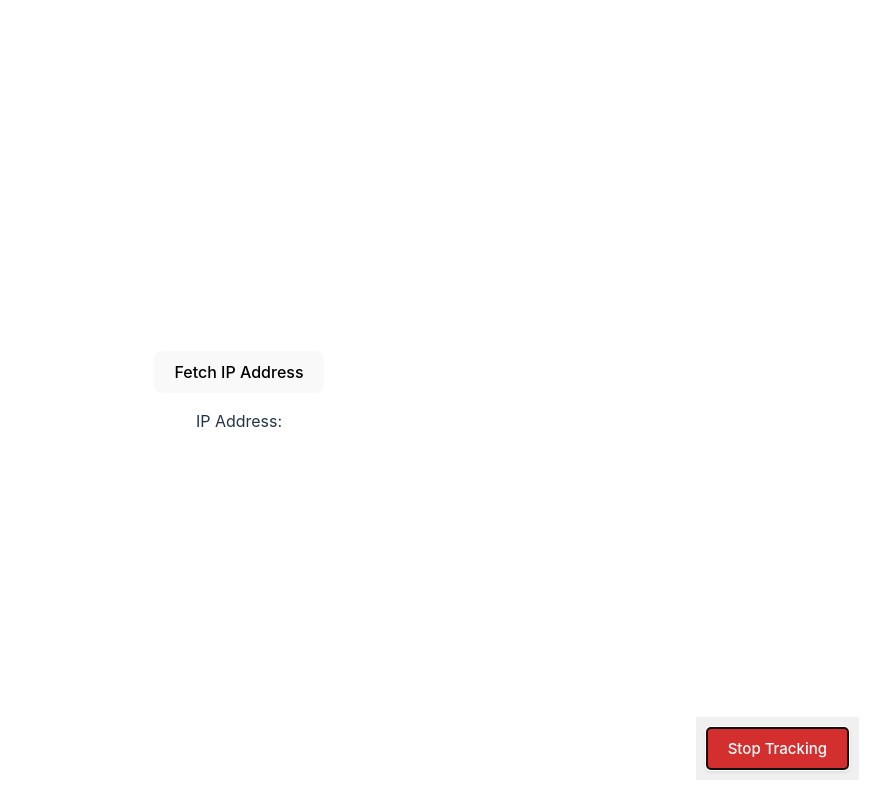
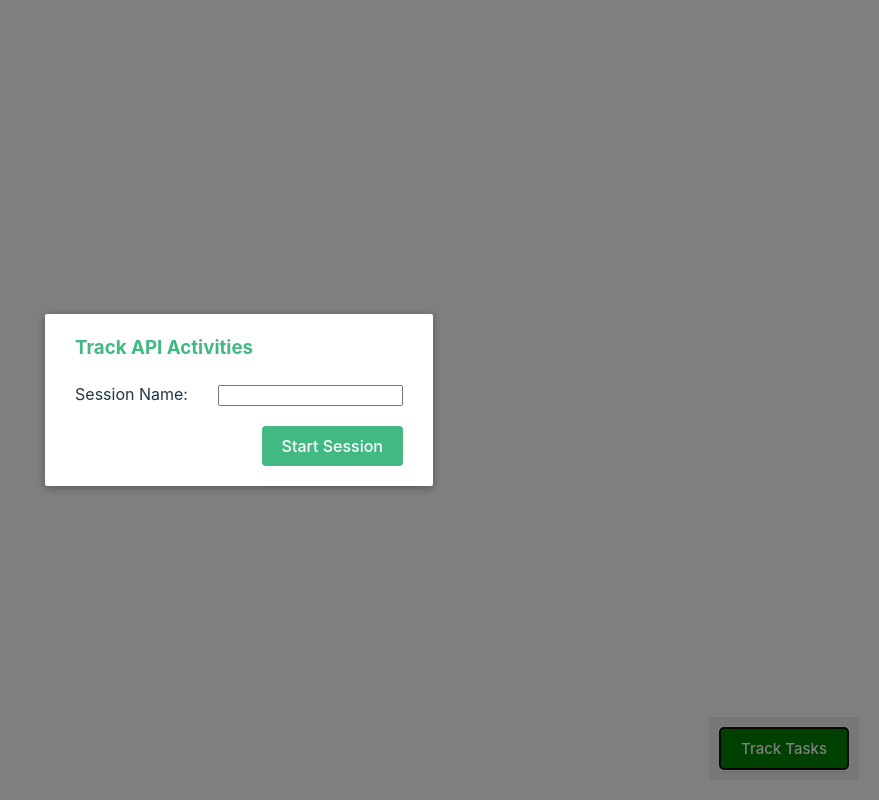
Before and after one commit to charuka-rathnayaka/api-tracker, a Vue app: page / in a window 1280 px wide. Both pictures are taken after a click on the button "Track Tasks". Shown: the whole page, without its empty margins (401-1280 px from the left). Built offline with nearby package versions, Linux system fonts and the light colour scheme; no server answers.

Commit message:
adding modal

```diff
--- a/index.html
+++ b/index.html
@@ -42,7 +42,7 @@
 
               // Set the user ID using the retrieved IP address
 
-              _paq.push(['setUserId', clientIPAddress]);
+              // _paq.push(['setUserId', clientIPAddress]);
 
               var d = document, g = d.createElement('script'), s = d.getElementsByTagName('script')[0];
               g.async = true; g.src = u + 'matomo.js'; s.parentNode.insertBefore(g, s);
--- a/package.json
+++ b/package.json
@@ -28,7 +28,7 @@
     "test": "exit 0"
   },
   "name": "@charuka-rathnayaka/api-tracker",
-  "version": "0.0.5",
+  "version": "0.0.6",
   "type": "module",
   "dependencies": {
     "axios": "^1.4.0",
--- a/src/components/ApiRecorder.vue
+++ b/src/components/ApiRecorder.vue
@@ -1,7 +1,8 @@
 
 <script setup lang="ts">
-import { ref, computed, watch ,onMounted } from 'vue';
+import { ref, computed, watch ,onMounted,provide } from 'vue';
 // import axios from 'axios';
+import Modal from './Modal.vue';
 
 onMounted(() => {
   console.log("component is created")
@@ -18,10 +19,21 @@ let jsonSchema: any;
 console.log("published library")
 // Initialize the tracking status as false
 const isTracking = ref(false);
+const showSessionModal = ref(false);
+const localSessionName = ref('');
 
 // Function to toggle the tracking status
 const toggleTracking = () => {
   isTracking.value = !isTracking.value;
+
+};
+
+const showModal = () => {
+  if(isTracking.value==false){
+    showSessionModal.value = true;
+  }else{
+    isTracking.value = false;
+  }
 };
 
 function clearAndGenerateSchema(jsonObject: Record<string, any>): Record<string, any> {
@@ -112,17 +124,37 @@ const buttonText = computed(() => {
   return isTracking.value ? "Stop Tracking" : "Track Tasks";
 });
 
+const handleStartSession = async (sessionName: string) => {
+    console.log('Starting session with name:', sessionName);
+    localSessionName.value = sessionName;
+    await props.changePaqObject(['setUserId', sessionName]);
+    showSessionModal.value = false;
+    isTracking.value = true;
+  };
+
+
+
 
 </script>
 
 <template>
-<div class="bottom-right-button">
-  <div class="api-tracker-container">
-    <div class="topMenu">
-      <button @click="toggleTracking" :class="['toggleButton', { active: isTracking }]">{{ buttonText }}</button>
+<div>
+  <div class="bottom-right-button">
+    <div class="api-tracker-container">
+      <div class="topMenu">
+        <button @click="showModal" :class="['toggleButton', { active: isTracking }]">{{ buttonText }}</button>
+      </div>
     </div>
   </div>
-</div>
+  <Teleport to="body">
+    <!-- use the modal component, pass in the prop -->
+    <Modal :show="showSessionModal" @start-session="handleStartSession">
+      <template #header>
+        <h3>custom header</h3>
+      </template>
+    </Modal>
+  </Teleport>
+  </div>
 </template>
 
 <style scoped>
--- /dev/null
+++ b/src/components/Modal.vue
@@ -0,0 +1,156 @@
+<script setup lang="ts">
+  import { ref, defineProps, onBeforeMount,   defineEmits  } from 'vue';
+
+  const { show } = defineProps({
+    show: Boolean,
+  });
+
+  const emit = defineEmits();
+  const sessionName = ref('');
+
+  const loadingData = ref(false);
+
+  const startSession = () => {
+    // Emit the sessionName to the parent component
+
+    emit('start-session', sessionName.value);
+  };
+</script>
+
+
+
+<template>
+  <Transition name="modal">
+    <div v-if="show" class="modal-mask">
+      <div class="modal-container" style="max-height: 80vh; overflow-y: auto;">
+        <div class="modal-header">
+          <h3>Track API Activities</h3>
+        </div>
+
+        <div class="modal-body">
+            <label for="session-name" :style="{ marginRight: '30px' }">Session Name:</label>
+            <input v-model="sessionName" id="session-name" type="text" />
+        </div>
+
+        <div class="modal-footer">
+          <slot name="footer">
+
+            <button
+              class="modal-default-button"
+              @click="startSession"
+            >Start Session</button>
+          </slot>
+        </div>
+      </div>
+    </div>
+  </Transition>
+</template>
+
+<style>
+.modal-mask {
+  position: fixed;
+  z-index: 9998;
+  top: 0;
+  left: 0;
+  width: 100%;
+  height: 100%;
+  background-color: rgba(0, 0, 0, 0.5);
+  display: flex;
+  transition: opacity 0.3s ease;
+}
+
+.modal-container {
+  width: auto;
+  margin: auto;
+  padding: 20px 30px;
+  background-color: #fff;
+  border-radius: 2px;
+  box-shadow: 0 2px 8px rgba(0, 0, 0, 0.33);
+  transition: all 0.3s ease;
+}
+
+.modal-header h3 {
+  margin-top: 0;
+  color: #42b983;
+}
+
+.modal-body {
+  margin: 20px 0;
+}
+
+.modal-default-button {
+  background-color: #42b983;
+  color: #fff;
+  padding: 10px 20px;
+  border: none;
+  border-radius: 4px;
+  cursor: pointer;
+  float: right;
+}
+table {
+  width: 100%;
+}
+
+/*
+ * The following styles are auto-applied to elements with
+ * transition="modal" when their visibility is toggled
+ * by Vue.js.
+ *
+ * You can easily play with the modal transition by editing
+ * these styles.
+ */
+
+.modal-enter-from {
+  opacity: 0;
+}
+
+.modal-leave-to {
+  opacity: 0;
+}
+
+.modal-enter-from .modal-container,
+.modal-leave-to .modal-container {
+  -webkit-transform: scale(1.1);
+  transform: scale(1.1);
+}
+.table-heading {
+  background-color: #f2f2f2;
+  font-weight: bold;
+  padding: 8px;
+}
+.table-h {
+  margin: 10px;
+  text-align: center;
+}
+
+.table-data {
+  padding: 8px;
+  border-bottom: 1px solid #ddd;
+  float: center;
+  text-align: left;
+
+}
+.loading-spinner {
+  display: flex;
+  justify-content: center;
+  align-items: center;
+  height: 100px;
+}
+
+.spinner {
+  border: 4px solid rgba(66, 185, 131, 0.2);
+  border-top: 4px solid #42b983; /* Greenish color */
+  border-radius: 50%;
+  width: 40px;
+  height: 40px;
+  animation: spin 1s linear infinite;
+}
+
+@keyframes spin {
+  0% { transform: rotate(0deg); }
+  100% { transform: rotate(360deg); }
+}
+
+
+
+</style>
```
